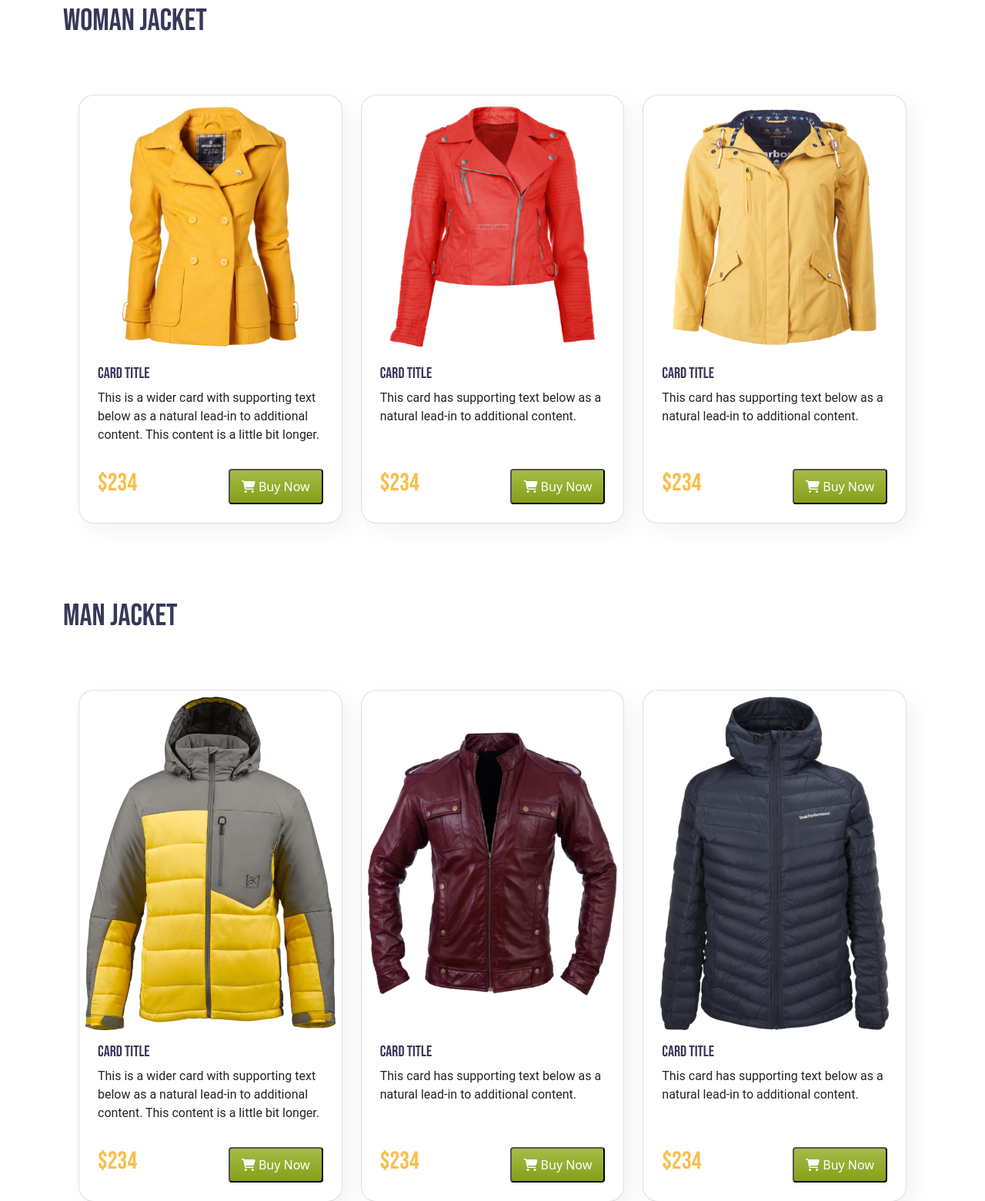
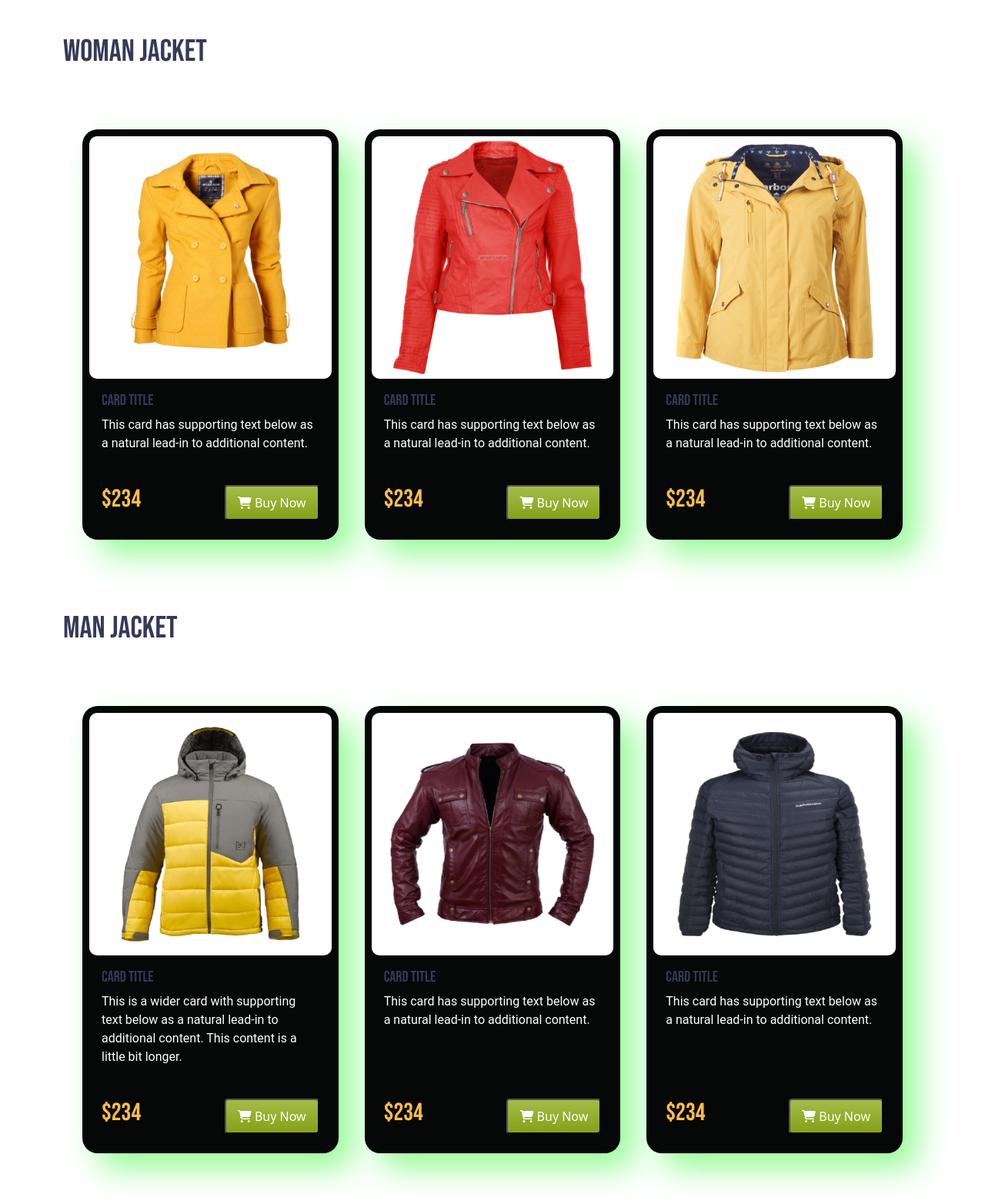
Before and after one commit to Masud8851/penguin-fashion-bootstrap, a plain HTML site: page index.html in a window 1280 px wide. Shown: the part 800-2360 px from the top of the page at 77% size. Drawn offline with nearby package versions, Linux system fonts and the light colour scheme.

Commit message:
card style & hover

```diff
--- a/css/style.css
+++ b/css/style.css
@@ -38,7 +38,33 @@ span{
 }
 
 .card-style{
-    background: #FFFFFF;
-    box-shadow: 10px 10px 30px rgba(0, 0, 0, 0.05);
+    background-color: #060707;
     border-radius: 20px;
+    /* transition: transform 0.5s ease-in-out; */
+    padding: 2%;
+    margin: 5px;
+    color: white;
+    box-shadow: 20px 20px 40px palegreen;
 }
+
+/* .card-style:hover{
+    background-color: #09090a;
+    padding: 2%;
+    box-sizing: border-box;
+    border-radius: 10px;
+    width: 100%;
+    overflow: hidden;
+    margin: 5px;
+    transform: scale(1.1);
+    color: white;
+}  */
+
+.card-img{
+    border-radius: 10px;
+    transition: transform 0.5s ease-in-out;
+}
+
+.card-img:hover{
+    transform: scale(1.1);
+    background-color: black;
+}
--- a/index.html
+++ b/index.html
@@ -18,6 +18,29 @@
 </head>
 <body>
     <!-- Nav Bar -->
+     <!-----------------------------
+             Top-Support-Navbar
+       ----------------------------->
+       <div class="top-nav">
+            <nav class="nav top-navbar d-flex justify-content-between">
+                <div class="half nav d-flex align-items-center">
+                    <a class="nav-link  text-danger" aria-current="page" href="#"><i class="fas fa-phone-alt"></i>&nbsp;+880100555451457</a>
+                </div>
+                <div class="half nav d-flex align-items-center">
+                    <a class="nav-link text-danger d-flex align-items-center" aria-current="page" href="#"><i
+                        class="fas fa-clock"></i> &nbsp; <iframe
+                        src="https://free.timeanddate.com/clock/i7wluq60/n73/fn15/fcdc3545/tt0/tw1/tm1/tb1" frameborder="0"
+                        width="191" height="18"></iframe>
+                    </a>
+                </div>
+
+            <div class="half nav nav d-flex align-items-center">
+                <a class="nav-link  text-danger" href="#"><i class="fas fa-envelope"></i> &nbsp; support@penguinshop.com</a>
+
+            </div>
+            </nav>
+      </div>
+
     <header class="container d-flex justify-content-between">
         <div>
             <nav class="navbar navbar-light bg-light">
@@ -35,7 +58,7 @@
                     <button class="navbar-toggler" type="button" data-bs-toggle="collapse" data-bs-target="#navbarNav" aria-controls="navbarNav" aria-expanded="false" aria-label="Toggle navigation">
                     <span class="navbar-toggler-icon"></span>
                     </button>
-                    <div class="collapse navbar-collapse" id="navbarNav">
+                    <div class="collapse navbar-collapse " id="navbarNav">
                         <ul class="navbar-nav">
                             <li class="nav-item">
                                 <a class="nav-link active" aria-current="page" href="index.html">Home</a>
@@ -75,21 +98,8 @@
         <h1>Woman Jacket</h1>
         <div class="row row-cols-1 row-cols-md-3 mt-5 ms-2 me-2 g-4">
             <div class="col">
-              <div class="card card-style h-100  p-2 ">
-                    <img class="w-100" src="images/jacket-1.png" class="card-img-top" alt="...">
-                    <div class="card-body">
-                        <h5 class="card-title">Card title</h5>
-                        <p class="card-text">This is a wider card with supporting text below as a natural lead-in to additional content. This content is a little bit longer.</p>
-                    </div>
-                    <div class="d-flex justify-content-between p-3">
-                        <h2><span>$234</span></h2>
-                        <button class="rounded"><i class="fas fa-shopping-cart"></i> Buy Now</button>
-                    </div>
-              </div>
-            </div>
-            <div class="col">
                 <div class="card h-100 p-2 card-style">
-                    <img class="w-100" src="images/jacket-3.png" class="card-img-top">
+                    <img class="w-100 card-img" src="images/jacket1.png" class="card-img-top">
                     <div class="card-body">
                         <h5 class="card-title">Card title</h5>
                         <p class="card-text">This card has supporting text below as a natural lead-in to additional content.</p>
@@ -102,7 +112,20 @@
             </div>
             <div class="col">
                 <div class="card h-100 p-2 card-style">
-                    <img class="w-100" src="images/jacket-2.png" class="card-img-top">
+                    <img class="w-100 card-img" src="images/jacket-3.png" class="card-img-top">
+                    <div class="card-body">
+                        <h5 class="card-title">Card title</h5>
+                        <p class="card-text">This card has supporting text below as a natural lead-in to additional content.</p>
+                    </div>
+                    <div class="d-flex justify-content-between p-3">
+                        <h2><span>$234</span></h2>
+                        <button class="rounded"><i class="fas fa-shopping-cart"></i> Buy Now</button>
+                    </div>
+                </div>
+            </div>
+            <div class="col">
+                <div class="card h-100 p-2 card-style">
+                    <img class="w-100 card-img" src="images/jacket-2.png" class="card-img-top">
                     <div class="card-body">
                         <h5 class="card-title">Card title</h5>
                         <p class="card-text">This card has supporting text below as a natural lead-in to additional content.</p>
@@ -122,7 +145,7 @@
         <div class="row row-cols-1 row-cols-md-3 g-4 mt-5 ms-2 me-2">
             <div class="col">
               <div class="card card-style h-100  p-2 ">
-                    <img class="w-100" src="images/jacket-4.png" class="card-img-top" alt="...">
+                    <img class="w-100 card-img" src="images/jacket4.png" class="card-img-top" alt="...">
                     <div class="card-body">
                         <h5 class="card-title">Card title</h5>
                         <p class="card-text">This is a wider card with supporting text below as a natural lead-in to additional content. This content is a little bit longer.</p>
@@ -135,7 +158,7 @@
             </div>
             <div class="col">
                 <div class="card h-100 p-2 card-style">
-                    <img class="w-100" src="images/jacket-5.png" class="card-img-top">
+                    <img class="w-100 card-img" src="images/jacket5 .png" class="card-img-top">
                     <div class="card-body">
                         <h5 class="card-title">Card title</h5>
                         <p class="card-text">This card has supporting text below as a natural lead-in to additional content.</p>
@@ -148,7 +171,7 @@
             </div>
             <div class="col">
                 <div class="card h-100 p-2 card-style">
-                    <img class="w-100" src="images/jacket-6.png" class="card-img-top">
+                    <img class="w-100 card-img" src="images/jacket6.png" class="card-img-top">
                     <div class="card-body">
                         <h5 class="card-title">Card title</h5>
                         <p class="card-text">This card has supporting text below as a natural lead-in to additional content.</p>
```
Also changed, not shown: images/jacket-1.png (deleted), images/jacket-4.png (deleted), images/jacket-5.png (deleted), images/jacket-6.png (deleted), images/jacket1.png (added), images/jacket3.png (deleted), images/jacket4.png (added), images/jacket5 .png (added), images/jacket6.png (added).
